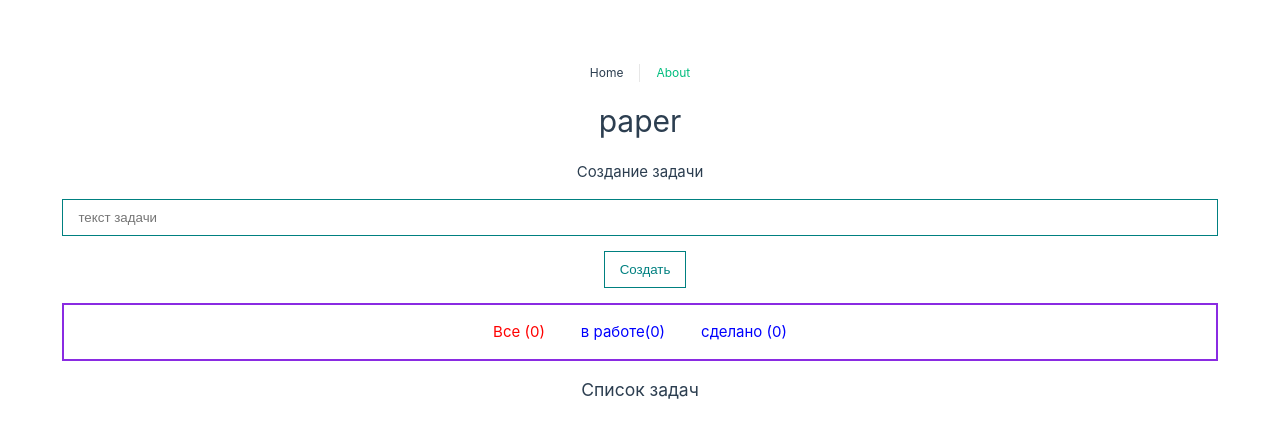
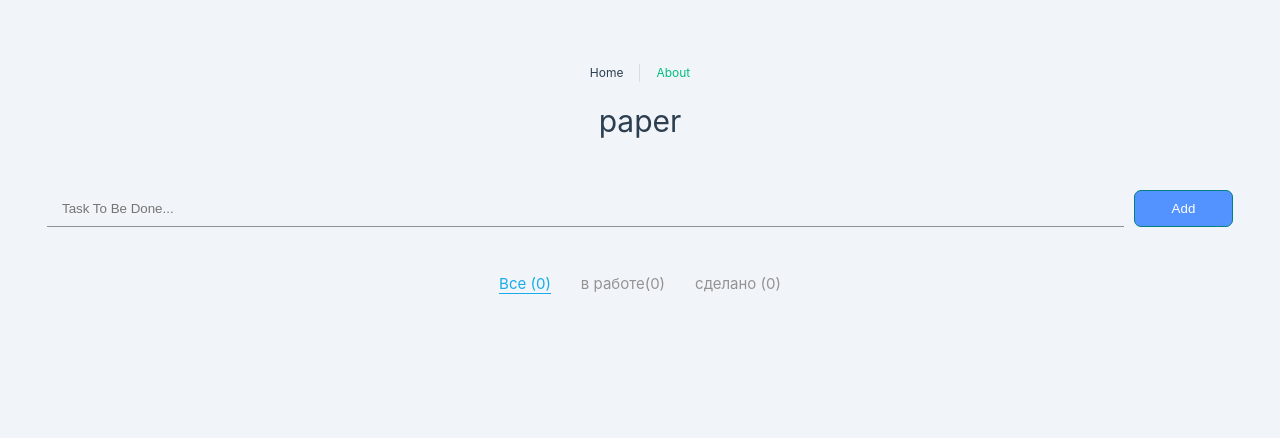
Before and after one commit to Zuko44/todo, a Vue app: page / in a window 1280 px wide. Shown: the top 438 px of the page. Built offline with nearby package versions, Linux system fonts and the light colour scheme.

Commit message:
cosmetic changes (layout, icons, colors)

```diff
--- a/src/components/TaskForm.vue
+++ b/src/components/TaskForm.vue
@@ -19,35 +19,52 @@ const createTaskHandler = (e: Task) => {
 </script>
 
 <template>
+  <div class="wrapper">
     <form @submit.prevent>
-    <h4>Создание задачи</h4>
       <input
         v-model="body"
         class="input"
         type="text"
-      placeholder="текст задачи"
+        placeholder="Task To Be Done..."
       />
-    <TaskButton @click="createTaskHandler" class="main_button">
-      Создать
-    </TaskButton>
+      <TaskButton @click="createTaskHandler" class="btn"> Add </TaskButton>
     </form>
+  </div>
 </template>
 
 <style scoped>
+.wrapper {
+  padding: 15px;
+  width: 100%;
+  margin: 0px auto;
+}
+
 form {
   display: flex;
-  flex-direction: column;
-  align-items: center;
+  flex-direction: row;
 }
 
 .input {
-  width: 95%;
-  border: 1px solid teal;
+  width: 92%;
+  border: 0px;
   padding: 10px 15px;
   margin-top: 15px;
+  border-bottom: 1px solid RGB(144, 145, 146);
+  background-color: transparent;
+  color: inherit;
+  outline: none;
 }
 
-.main_button {
+.btn {
+  width: 100px;
   margin-top: 15px;
+  display: inline-block;
+  margin-left: 10px;
+  padding: 10px 15px;
+  background: RGB(82, 147, 255);
+  color: white;
+  border: 1px solid teal;
+  border-radius: 7px;
+  cursor: pointer;
 }
 </style>
--- a/src/components/TaskItem.vue
+++ b/src/components/TaskItem.vue
@@ -40,34 +40,38 @@ const saveEditedTaskHandler = (id: number, body: string) => {
 
 <template>
   <div class="task">
-    <div>
-      <div v-if="!isEditTodo" @click="editTaskHandler">
-        {{ props.task.body }}
-      </div>
-      <div v-if="isEditTodo">
-        <input
-          v-model="editTodo"
-          placeholeder="введите данные"
-          @keyup.enter="saveEditedTaskHandler(props.task.id, editTodo)"
-        />
-      </div>
-    </div>
     <div class="subtask">
       <div>
-        <div>
+        <label class="container">
           <input
             type="checkbox"
             :checked="props.task.done"
             @click="toggleDoneHandler(props.task.id)"
           />
-          <label for="checkbox">done</label>
+          <span class="checkmark"></span>
+        </label>
+      </div>
+      <div>
+        <div class="inWork" v-if="!isEditTodo && props.task.done === false">
+          {{ props.task.body }}
+        </div>
+        <div class="isDone" v-if="!isEditTodo && props.task.done === true">
+          {{ props.task.body }}
+        </div>
+        <div v-if="isEditTodo">
+          <textarea
+            class="input"
+            v-model="editTodo"
+            placeholeder="введите данные"
+            @keyup.enter="saveEditedTaskHandler(props.task.id, editTodo)"
+          >
+          </textarea>
         </div>
       </div>
-      <div class="task_btns">
-        <TaskButton @click="deleteTaskHandler(props.task.id)"
-          >Удалить</TaskButton
-        >
-      </div>
+    </div>
+    <div class="task_btns">
+      <div class="edit" @click="editTaskHandler"></div>
+      <div class="delete" @click="deleteTaskHandler(props.task.id)"></div>
     </div>
   </div>
 </template>
@@ -75,13 +79,14 @@ const saveEditedTaskHandler = (id: number, body: string) => {
 <style scoped>
 .task {
   padding: 15px;
-  border: 2px solid blueviolet;
+  border-radius: 10px;
   text-align: left;
   width: 95%;
   margin: 15px auto 0px;
   display: flex;
   align-items: center;
   justify-content: space-between;
+  background: RGB(255, 255, 255);
 }
 
 .subtask {
@@ -89,4 +94,113 @@ const saveEditedTaskHandler = (id: number, body: string) => {
   display: flex;
   flex-direction: row;
 }
+
+.input {
+  width: 300px;
+  height: 100px;
+}
+
+.isDone {
+  text-decoration: line-through;
+  color: RGB(144, 145, 146);
+}
+
+.inWork {
+  color: RGB(41, 39, 37);
+}
+
+.container {
+  display: block;
+  position: relative;
+  padding-left: 35px;
+  margin-bottom: 12px;
+  cursor: pointer;
+  font-size: 22px;
+  -webkit-user-select: none;
+  -moz-user-select: none;
+  -ms-user-select: none;
+  user-select: none;
+}
+
+.task_btns {
+  display: flex;
+  flex-direction: row;
+}
+
+.task_btns :first-child {
+  margin-right: 15px;
+}
+
+.task_btns div:hover {
+  cursor: pointer;
+}
+
+.edit {
+  width: 40px;
+  height: 40px;
+  background-image: url(../assets/images/edit.png);
+}
+
+.delete {
+  width: 40px;
+  height: 40px;
+  background-image: url(../assets/images/delete.jpeg);
+  border-radius: 7px;
+}
+
+/* Hide the browser's default checkbox */
+.container input {
+  position: absolute;
+  opacity: 0;
+  cursor: pointer;
+  height: 0;
+  width: 0;
+}
+
+/* Create a custom checkbox */
+.checkmark {
+  position: absolute;
+  top: 0;
+  left: 0;
+  height: 25px;
+  width: 25px;
+  background-color: #eee;
+
+  border-radius: 15px;
+}
+
+/* On mouse-over, add a grey background color */
+.container:hover input ~ .checkmark {
+  background-color: #ccc;
+}
+
+/* When the checkbox is checked, add a blue background */
+.container input:checked ~ .checkmark {
+  background-color: #2196f3;
+}
+
+/* Create the checkmark/indicator (hidden when not checked) */
+.checkmark:after {
+  content: '';
+  position: absolute;
+  display: none;
+}
+
+/* Show the checkmark when checked */
+.container input:checked ~ .checkmark:after {
+  display: block;
+}
+
+/* Style the checkmark/indicator */
+.container .checkmark:after {
+  left: 9px;
+  top: 6px;
+  width: 8px;
+  height: 10px;
+  border: solid white;
+  border-width: 0 3px 3px 0;
+  -webkit-transform: rotate(45deg);
+  -ms-transform: rotate(45deg);
+  transform: rotate(45deg);
+}
 </style>
--- a/src/components/TaskList.vue
+++ b/src/components/TaskList.vue
@@ -45,7 +45,6 @@ const editTaskHandler = (id: number, body: string) => {
 <template>
   <TasksFilter @switchTaskFilter="switchTaskFilter" />
   <div>
-    <h3>Список задач</h3>
     <TaskItem
       v-for="task in switchTasksHandler(activeFIlter)"
       :key="task.id"
--- a/src/components/TasksFilter.vue
+++ b/src/components/TasksFilter.vue
@@ -47,9 +47,13 @@ onMounted(() => {
 </template>
 
 <style scoped>
+* {
+  margin: 0px;
+  padding: 0px;
+}
+
 .taskFilter {
   padding: 15px;
-  border: 2px solid blueviolet;
   text-align: left;
   width: 95%;
   margin: 15px auto 0px;
@@ -62,7 +66,8 @@ onMounted(() => {
 }
 
 .active {
-  color: red;
+  color: RGB(26, 171, 233);
+  border-bottom: 1px solid RGB(26, 171, 233);
 }
 
 a:hover {
@@ -74,7 +79,7 @@ a:active {
 }
 
 a {
-  color: blue;
+  color: RGB(147, 147, 148);
   cursor: pointer;
 }
 </style>
--- a/src/components/UI/TaskButton.vue
+++ b/src/components/UI/TaskButton.vue
@@ -3,13 +3,3 @@
     <slot></slot>
   </button>
 </template>
-
-<style scoped>
-.btn {
-  margin-left: 10px;
-  padding: 10px 15px;
-  background: none;
-  color: teal;
-  border: 1px solid teal;
-}
-</style>
--- a/src/pages/MainPage.vue
+++ b/src/pages/MainPage.vue
@@ -49,6 +49,10 @@ onMounted(() => {
   box-sizing: border-box;
 }
 
+body {
+  background: RGB(241, 245, 249);
+}
+
 .main {
   text-align: center;
 }
```
Also changed, not shown: src/assets/images/delete.jpeg (added), src/assets/images/edit.png (added). Lines whose indentation alone changed are shown as unchanged.
